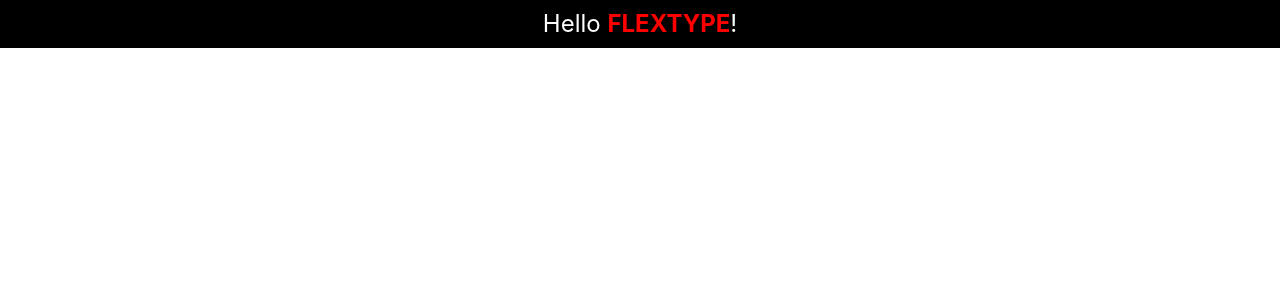
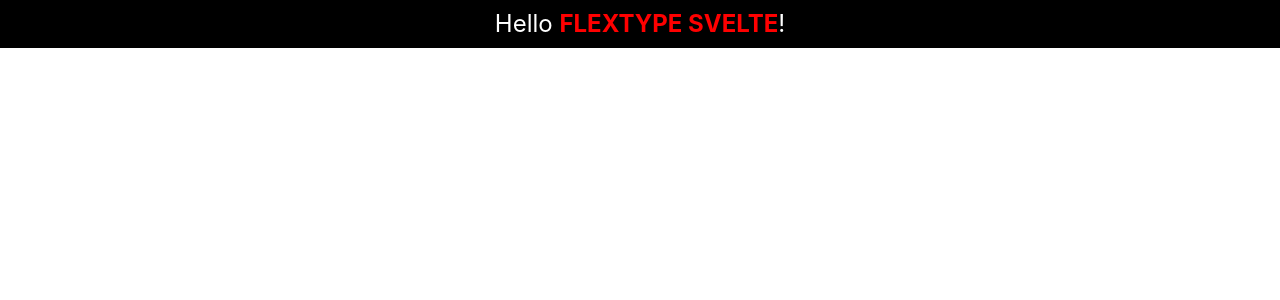
Before and after one commit to Valexr/flextype-svelte, a Svelte app: page / in a window 1280 px wide. Shown: the top 300 px of the page. Built offline with nearby package versions, Linux system fonts and the light colour scheme.

Commit message:
Flextype Svelte

```diff
--- a/src/App.svelte
+++ b/src/App.svelte
@@ -1,7 +1,7 @@
 <script>
 	import Tailwindcss from './Tailwindcss.svelte';
 
-	let name = 'Flextype';
+	let name = 'Flextype Svelte';
 </script>
 
 <style type="text/scss">
```
Also changed, not shown: public/bundle.js (+1 -1 lines), 5 other files (tests, documents, lock files or other folders).
